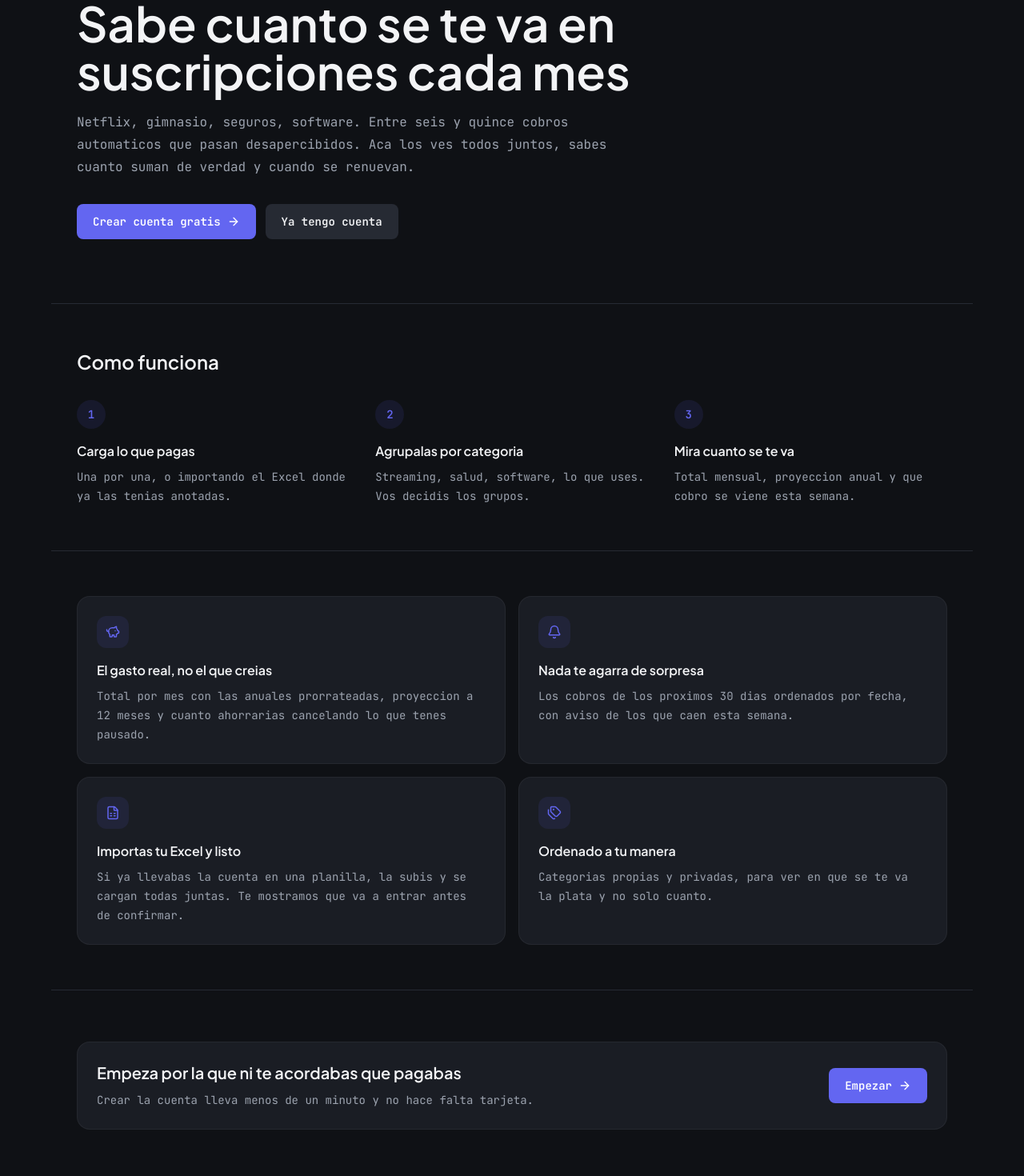
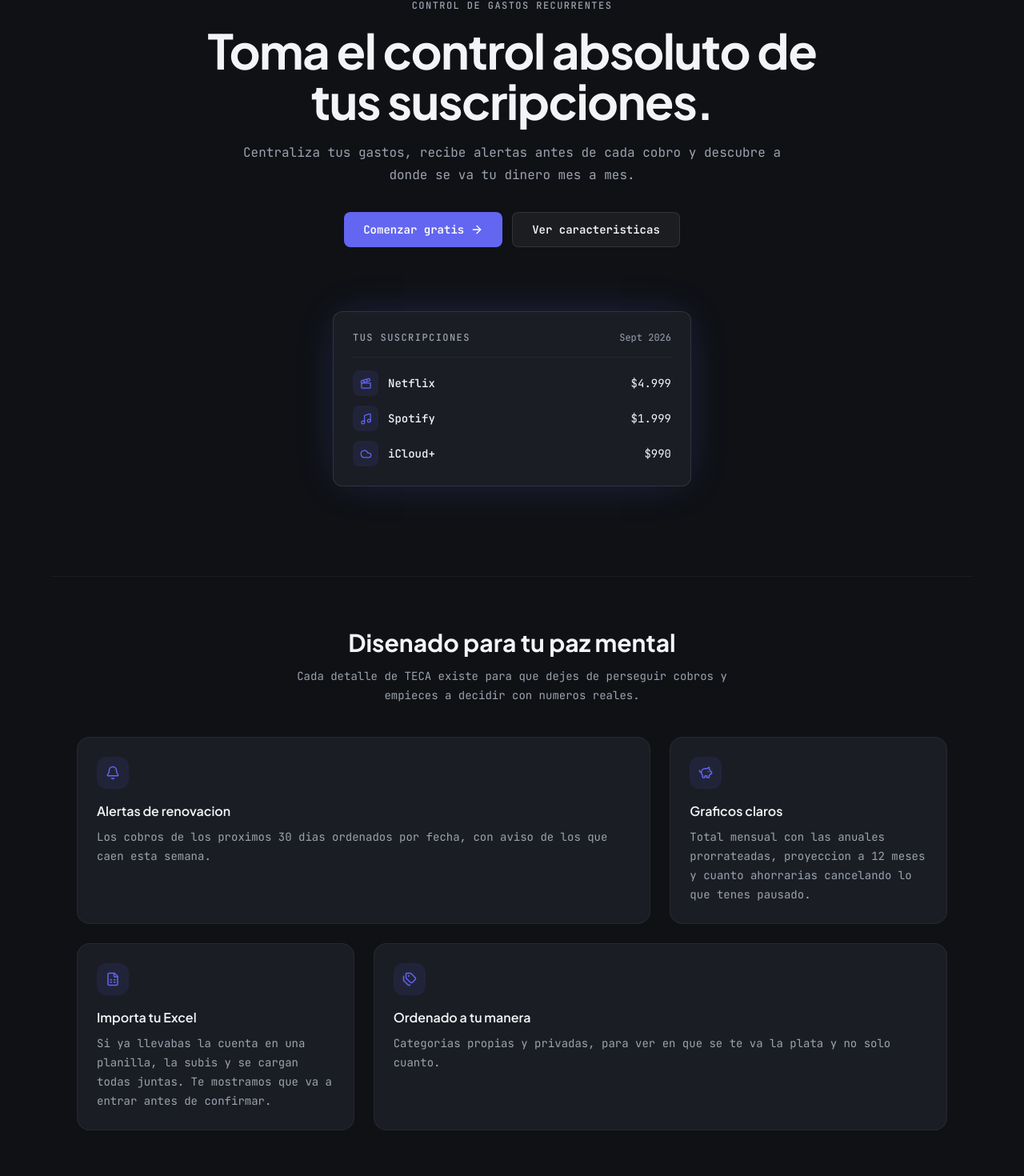
Before and after one commit to MartinIsrael05/TP-5-SaaS-Israel-Neiman, a Next.js app: page / in a window 1280 px wide. Shown: the part 182-1652 px from the top of the page at 80% size. Built offline with nearby package versions, Linux system fonts and the light colour scheme; no server answers.

Commit message:
rediseño del login y landing page

```diff
--- a/app/login/page.js
+++ b/app/login/page.js
@@ -1,7 +1,8 @@
+import { ArrowLeft } from "lucide-react";
+import Link from "next/link";
 import { redirect } from "next/navigation";
-import Footer from "@/components/Footer";
 import LoginForm from "@/components/LoginForm";
-import Navbar from "@/components/Navbar";
+import Wordmark from "@/components/ui/Wordmark";
 import { getCurrentUser } from "@/lib/firebase/session";
 
 export const dynamic = "force-dynamic";
@@ -14,12 +15,16 @@ export default async function LoginPage() {
   }
 
   return (
-    <main className="min-h-screen bg-base text-ink">
-      <Navbar />
-      <section className="grid min-h-[calc(100vh-65px)] place-items-center px-4 py-8 sm:px-5 sm:py-10">
-        <LoginForm />
-      </section>
-      <Footer />
+    <main className="relative flex min-h-screen flex-col items-center justify-center bg-[#0F1115] p-4">
+      <Link
+        className="absolute left-8 top-8 flex items-center gap-2 text-sm text-[#9CA3AF] transition-colors hover:text-[#F3F4F6]"
+        href="/"
+      >
+        <ArrowLeft size={16} />
+        Volver al inicio
+      </Link>
+      <Wordmark className="mb-8" rule size="lg" />
+      <LoginForm />
     </main>
   );
 }
--- a/app/page.js
+++ b/app/page.js
@@ -2,8 +2,11 @@ import Link from "next/link";
 import {
   ArrowRight,
   Bell,
+  Clapperboard,
+  Cloud,
   FileSpreadsheet,
   LayoutDashboard,
+  Music,
   PiggyBank,
   Plus,
   Tags,
@@ -20,40 +23,28 @@ import { getCurrentUserProfile } from "@/lib/users/users";
 
 export const dynamic = "force-dynamic";
 
-const STEPS = [
-  {
-    title: "Carga lo que pagas",
-    description:
-      "Una por una, o importando el Excel donde ya las tenias anotadas.",
-  },
-  {
-    title: "Agrupalas por categoria",
-    description:
-      "Streaming, salud, software, lo que uses. Vos decidis los grupos.",
-  },
-  {
-    title: "Mira cuanto se te va",
-    description:
-      "Total mensual, proyeccion anual y que cobro se viene esta semana.",
-  },
+const MOCK_SUBSCRIPTIONS = [
+  { name: "Netflix", icon: Clapperboard, amount: "$4.999" },
+  { name: "Spotify", icon: Music, amount: "$1.999" },
+  { name: "iCloud+", icon: Cloud, amount: "$990" },
 ];
 
 const FEATURES = [
   {
-    icon: PiggyBank,
-    title: "El gasto real, no el que creias",
-    description:
-      "Total por mes con las anuales prorrateadas, proyeccion a 12 meses y cuanto ahorrarias cancelando lo que tenes pausado.",
-  },
-  {
     icon: Bell,
-    title: "Nada te agarra de sorpresa",
+    title: "Alertas de renovacion",
     description:
       "Los cobros de los proximos 30 dias ordenados por fecha, con aviso de los que caen esta semana.",
   },
   {
+    icon: PiggyBank,
+    title: "Graficos claros",
+    description:
+      "Total mensual con las anuales prorrateadas, proyeccion a 12 meses y cuanto ahorrarias cancelando lo que tenes pausado.",
+  },
+  {
     icon: FileSpreadsheet,
-    title: "Importas tu Excel y listo",
+    title: "Importa tu Excel",
     description:
       "Si ya llevabas la cuenta en una planilla, la subis y se cargan todas juntas. Te mostramos que va a entrar antes de confirmar.",
   },
@@ -71,61 +62,93 @@ const FEATURES = [
 function LandingHome() {
   return (
     <>
-      <section className="mx-auto flex w-full max-w-6xl flex-col px-4 py-16 sm:px-6 sm:py-20 lg:px-8">
-        <p className="text-xs font-medium uppercase tracking-[0.12em] text-muted">
+      <section className="relative overflow-hidden bg-[radial-gradient(ellipse_at_top,_var(--tw-gradient-stops))] from-indigo-900/20 via-[#0F1115] to-[#0F1115]">
+        <div className="mx-auto flex w-full max-w-6xl flex-col items-center px-4 py-20 text-center sm:px-6 sm:py-28 lg:px-8">
+          <p className="text-xs font-medium uppercase tracking-[0.12em] text-[#9CA3AF]">
             Control de gastos recurrentes
           </p>
-        <h1 className="mt-4 max-w-3xl text-3xl font-semibold leading-tight tracking-normal text-ink sm:text-5xl lg:text-6xl lg:leading-none">
-          Sabe cuanto se te va en suscripciones cada mes
+          <h1 className="mt-4 max-w-3xl font-sans text-4xl font-bold leading-tight tracking-tight text-[#F3F4F6] sm:text-5xl lg:text-6xl lg:leading-[1.05]">
+            Toma el control absoluto de tus suscripciones.
           </h1>
-        <p className="mt-5 max-w-2xl leading-7 text-muted">
-          Netflix, gimnasio, seguros, software. Entre seis y quince cobros
-          automaticos que pasan desapercibidos. Aca los ves todos juntos, sabes
-          cuanto suman de verdad y cuando se renuevan.
+          <p className="mt-5 max-w-2xl leading-7 text-[#9CA3AF]">
+            Centraliza tus gastos, recibe alertas antes de cada cobro y
+            descubre a donde se va tu dinero mes a mes.
           </p>
-        <div className="mt-8 grid gap-3 sm:flex sm:flex-wrap">
-          <Link className={buttonClass("primary", "w-full sm:w-auto")} href="/login">
-            Crear cuenta gratis
+          <div className="mt-8 grid w-full gap-3 sm:flex sm:w-auto sm:flex-wrap sm:justify-center">
+            <Link
+              className="inline-flex h-11 w-full items-center justify-center gap-2 rounded-lg bg-[#6366F1] px-6 text-sm font-semibold text-white transition-colors hover:bg-[#4F46E5] sm:w-auto"
+              href="/login"
+            >
+              Comenzar gratis
               <ArrowRight size={16} />
             </Link>
-          <Link className={buttonClass("secondary", "w-full sm:w-auto")} href="/login">
-            Ya tengo cuenta
-          </Link>
+            <a
+              className="inline-flex h-11 w-full items-center justify-center gap-2 rounded-lg border border-white/10 bg-white/5 px-6 text-sm font-semibold text-[#F3F4F6] transition-colors hover:bg-white/10 sm:w-auto"
+              href="#features"
+            >
+              Ver caracteristicas
+            </a>
+          </div>
+
+          {/* Mockup del dashboard hecho en Tailwind, sin imagenes de por medio. */}
+          <div className="mt-16 w-full max-w-md rounded-xl border border-white/10 bg-[#1A1D24] p-6 shadow-2xl shadow-[0_0_50px_-12px_rgba(99,102,241,0.3)] sm:mt-20">
+            <div className="flex items-center justify-between border-b border-white/5 pb-4">
+              <span className="text-xs font-medium uppercase tracking-[0.12em] text-[#9CA3AF]">
+                Tus suscripciones
+              </span>
+              <span className="font-mono text-xs tabular-nums text-[#9CA3AF]">
+                Sept 2026
+              </span>
+            </div>
+            <ul className="mt-4 space-y-3">
+              {MOCK_SUBSCRIPTIONS.map((row) => (
+                <li className="flex items-center justify-between gap-3" key={row.name}>
+                  <div className="flex items-center gap-3">
+                    <span className="flex size-8 items-center justify-center rounded-lg bg-primary/10 text-[#6366F1]">
+                      <row.icon size={15} />
+                    </span>
+                    <span className="text-sm font-medium text-[#F3F4F6]">
+                      {row.name}
+                    </span>
+                  </div>
+                  <span className="font-mono text-sm tabular-nums text-[#F3F4F6]">
+                    {row.amount}
+                  </span>
+                </li>
+              ))}
+            </ul>
+          </div>
         </div>
       </section>
 
-      <section className="mx-auto w-full max-w-6xl border-t border-line px-4 py-14 sm:px-6 lg:px-8">
-        <h2 className="text-2xl font-semibold tracking-normal text-ink">
-          Como funciona
+      <section
+        className="mx-auto w-full max-w-6xl border-t border-white/5 px-4 py-16 sm:px-6 lg:px-8"
+        id="features"
+      >
+        <h2 className="text-center font-sans text-2xl font-bold text-[#F3F4F6] sm:text-3xl">
+          Disenado para tu paz mental
         </h2>
-        <ol className="mt-8 grid gap-8 sm:grid-cols-3">
-          {STEPS.map((step, index) => (
-            <li key={step.title}>
-              <span className="flex size-9 items-center justify-center rounded-full bg-primary/10 text-sm font-semibold text-primary">
-                {index + 1}
-              </span>
-              <h3 className="mt-4  font-semibold text-ink">
-                {step.title}
-              </h3>
-              <p className="mt-2 text-sm leading-6 text-muted">
-                {step.description}
+        <p className="mx-auto mt-3 max-w-xl text-center text-sm leading-6 text-[#9CA3AF]">
+          Cada detalle de TECA existe para que dejes de perseguir cobros y
+          empieces a decidir con numeros reales.
         </p>
-            </li>
-          ))}
-        </ol>
-      </section>
-
-      <section className="mx-auto w-full max-w-6xl border-t border-line px-4 py-14 sm:px-6 lg:px-8">
-        <div className="grid gap-4 sm:grid-cols-2">
-          {FEATURES.map((feature) => (
-            <div className={cardClass} key={feature.title}>
-              <span className="flex size-10 items-center justify-center rounded-xl bg-primary/10 text-primary">
+        <div className="mt-10 grid grid-cols-1 gap-6 md:grid-cols-2 lg:grid-cols-3">
+          {FEATURES.map((feature, index) => (
+            <div
+              className={`group rounded-2xl border border-white/5 bg-[#1A1D24] p-6 transition-all duration-300 ease-in-out hover:border-white/15 ${
+                index === 0 || index === FEATURES.length - 1
+                  ? "md:col-span-2 lg:col-span-2"
+                  : ""
+              }`}
+              key={feature.title}
+            >
+              <span className="flex size-10 items-center justify-center rounded-xl bg-primary/10 text-[#6366F1] transition-transform duration-300 ease-in-out group-hover:scale-110">
                 <feature.icon size={18} />
               </span>
-              <h3 className="mt-4 font-semibold text-ink">
+              <h3 className="mt-4 font-sans font-semibold text-[#F3F4F6]">
                 {feature.title}
               </h3>
-              <p className="mt-2 text-sm leading-6 text-muted">
+              <p className="mt-2 text-sm leading-6 text-[#9CA3AF]">
                 {feature.description}
               </p>
             </div>
@@ -133,18 +156,21 @@ function LandingHome() {
         </div>
       </section>
 
-      <section className="mx-auto w-full max-w-6xl border-t border-line px-4 py-14 sm:px-6 sm:py-16 lg:px-8">
-        <div className={`${cardClass} flex flex-col items-start gap-5 sm:flex-row sm:items-center sm:justify-between`}>
+      <section className="mx-auto w-full max-w-6xl border-t border-white/5 px-4 py-14 sm:px-6 sm:py-16 lg:px-8">
+        <div className="flex flex-col items-center gap-5 rounded-2xl border border-white/5 bg-[#1A1D24] p-8 text-center sm:flex-row sm:justify-between sm:text-left">
           <div>
-            <h2 className="text-xl font-semibold tracking-normal text-ink">
+            <h2 className="font-sans text-xl font-bold text-[#F3F4F6]">
               Empeza por la que ni te acordabas que pagabas
             </h2>
-            <p className="mt-2 max-w-xl text-sm leading-6 text-muted">
+            <p className="mt-2 max-w-xl text-sm leading-6 text-[#9CA3AF]">
               Crear la cuenta lleva menos de un minuto y no hace falta tarjeta.
             </p>
           </div>
-          <Link className={buttonClass("primary", "w-full sm:w-auto")} href="/login">
-            Empezar
+          <Link
+            className="inline-flex h-11 w-full items-center justify-center gap-2 rounded-lg bg-[#6366F1] px-6 text-sm font-semibold text-white transition-colors hover:bg-[#4F46E5] sm:w-auto"
+            href="/login"
+          >
+            Comenzar gratis
             <ArrowRight size={16} />
           </Link>
         </div>
```
Also changed, not shown: components/LoginForm.js (+56 -23 lines). Lines whose indentation alone changed are shown as unchanged.
